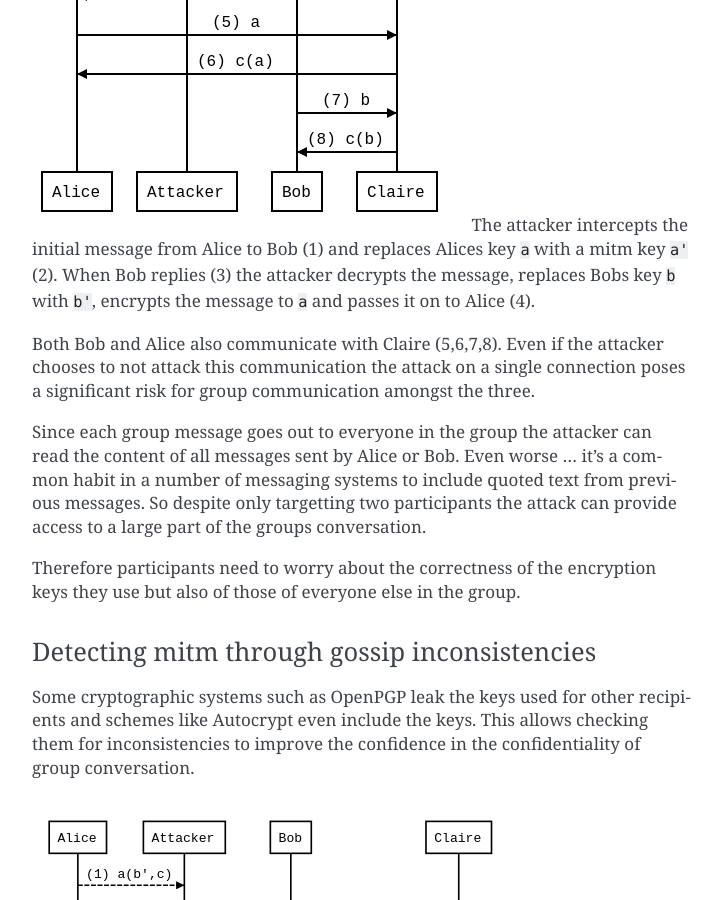
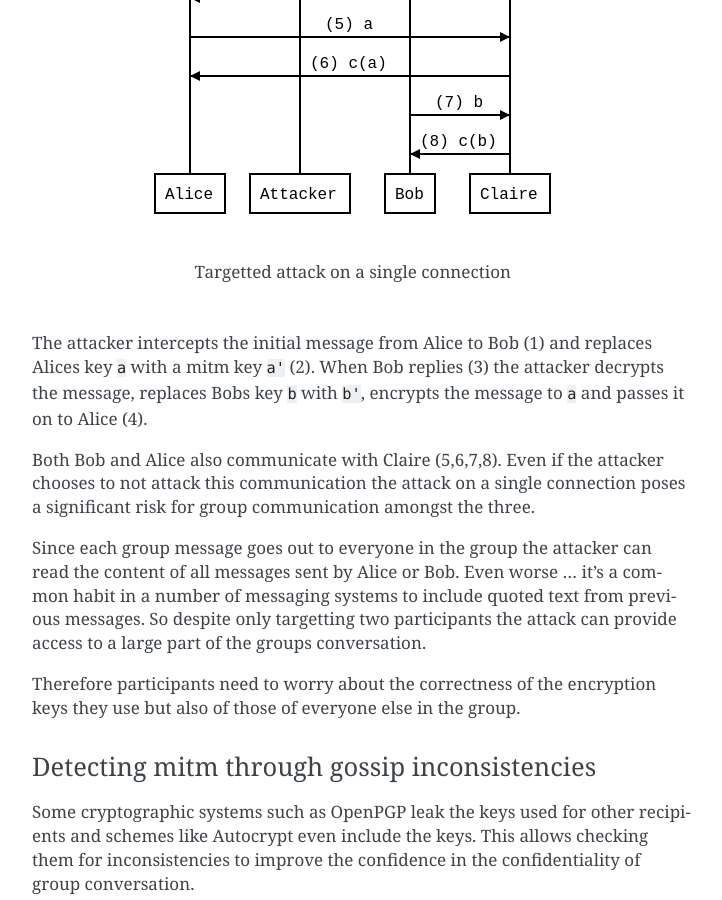
Before and after one commit to nextleap-project/countermitm, a Sphinx documentation site: the page built from source/gossip.rst, in a window 1280 px wide and 900 px high, scrolled down 1120 px. Shown: the whole window, without its empty margins (388-1110 px from the left). Built offline with Sphinx 7.4.7, drawn with Linux system fonts in a browser that asks for light colours; pages that are not in the unit, such as notebooks, are missing from menus.

Commit message:
format: try to make pdf formated more like ac spec
Mainly changed the document class from manual to howto.
This reduces the number of empty pages at the beginning.
Also converted one included graph into a figure so it
shows up with a number and has an alt text etc.

```diff
--- a/source/conf.py
+++ b/source/conf.py
@@ -226,8 +226,9 @@
 # (source start file, target name, title,
 #  author, documentclass [howto, manual, or own class]).
 latex_documents = [
-    (master_doc, 'CounterMitm.tex', u'Counter Mitm Documentation',
-     u'azul', 'manual'),
+    (master_doc, 'CounterMitm.tex',
+    u'Detecting active attacks against Autocrypt',
+     u'azul, hpk and others', 'howto'),
 ]
 
 # For "manual" documents, if this is true, then toplevel headings are parts,
--- a/source/gossip.rst
+++ b/source/gossip.rst
@@ -36,11 +36,16 @@
 Attacking group communication on a single connection
 ~~~~~~~~~~~~~~~~~~~~~~~~~~~~~~~~~~~~~~~~~~~~~~~~~~~~
 
-|Targetted attack on a single connection| The attacker intercepts the
-initial message from Alice to Bob (1) and replaces Alices key ``a`` with
-a mitm key ``a'`` (2). When Bob replies (3) the attacker decrypts the
-message, replaces Bobs key ``b`` with ``b'``, encrypts the message to
-``a`` and passes it on to Alice (4).
+.. figure:: ../images/no_gossip.*
+   :alt: Targetted attack on a single connection
+
+   Targetted attack on a single connection
+
+
+The attacker intercepts the initial message from Alice to Bob (1) and
+replaces Alices key ``a`` with a mitm key ``a'`` (2). When Bob replies
+(3) the attacker decrypts the message, replaces Bobs key ``b`` with
+``b'``, encrypts the message to ``a`` and passes it on to Alice (4).
 
 Both Bob and Alice also communicate with Claire (5,6,7,8). Even if the
 attacker chooses to not attack this communication the attack on a single
```
Also changed, not shown: other parts of source/gossip.rst (+0 -2 lines).
